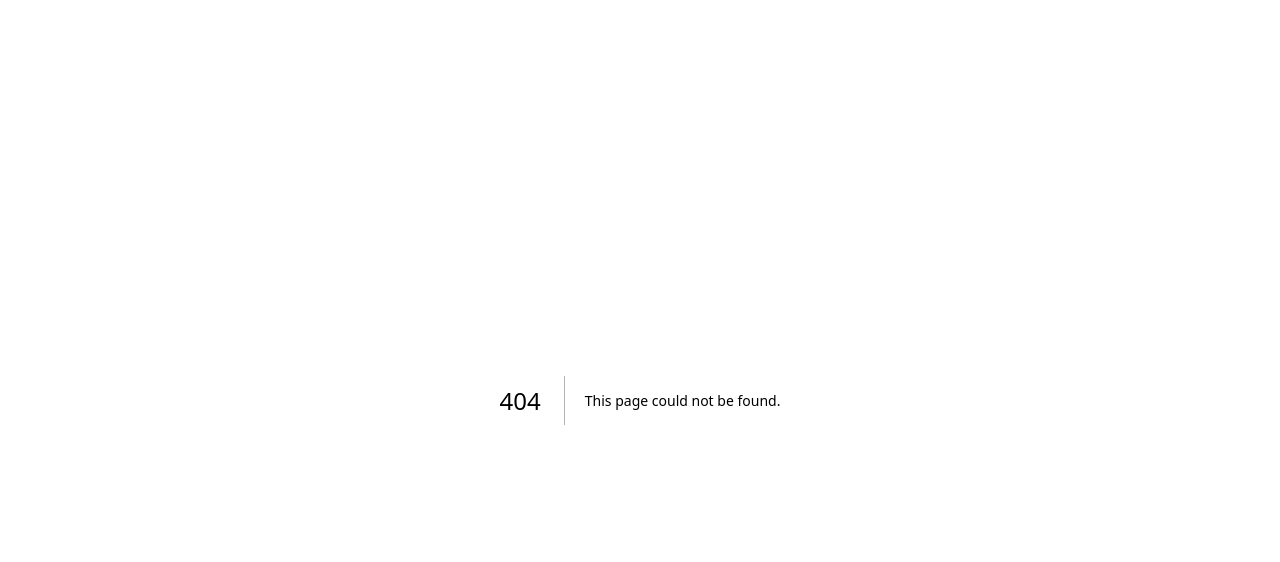
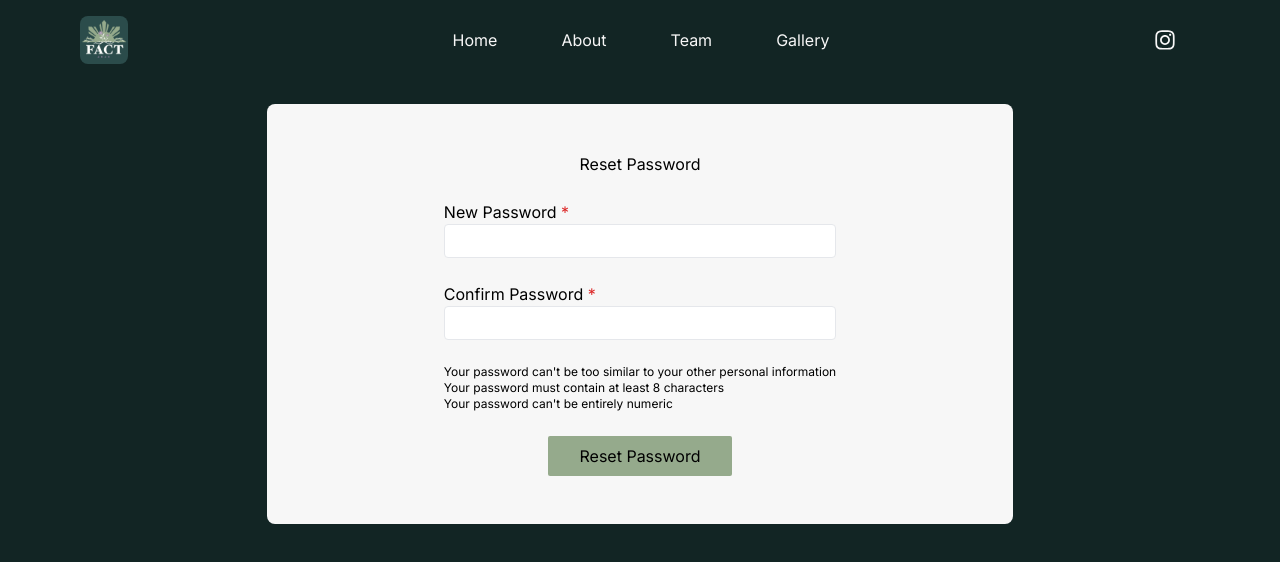
Before and after one commit to filipinx-americans-coming-together/fact-website-frontend, a Next.js app: page /my-fact/reset-password/1 in a window 1280 px wide. Before the commit this address had no page. Shown: the top 562 px of the page. Built offline with nearby package versions, Linux system fonts and the light colour scheme.

Commit message:
added reset password page layout

```diff
--- /dev/null
+++ b/src/app/my-fact/reset-password/[slug]/page.tsx
@@ -0,0 +1,75 @@
+"use client";
+
+import FormContainer from "@/components/formatting/FormContainer";
+import Navbar from "@/components/navigation/Navbar";
+import TextInput from "@/components/ui/TextInput";
+import { useRouter } from "next/router";
+import { useState } from "react";
+
+interface PasswordData {
+    password: string;
+    confirm_password: string;
+}
+
+export default function ResetPassword({
+    params,
+}: {
+    params: { slug: string };
+}) {
+    const token = params.slug;
+
+    const [passwords, setPasswords] = useState<Object>({
+        password: "",
+        confirm_password: "",
+    });
+
+    const [clientError, setClientError] = useState<string | undefined>();
+
+    return (
+        <>
+            <Navbar />
+            <br />
+            <FormContainer
+                submitText="Reset Password"
+                formName="setPassword"
+                onSubmit={() => {
+                    if (
+                        (passwords as PasswordData).password !==
+                        (passwords as PasswordData).confirm_password
+                    ) {
+                        setClientError("Passwords do not match");
+                        return;
+                    } else {
+                        setClientError(undefined);
+                    }
+                }}
+                isLoading={false}
+                errorMessage={clientError ? clientError : undefined}
+            >
+                <h1>Reset Password</h1>
+                <TextInput
+                    label="New Password"
+                    id="password"
+                    setState={setPasswords}
+                    showCharacters={false}
+                    required
+                />
+                <TextInput
+                    label="Confirm Password"
+                    id="confirm_password"
+                    setState={setPasswords}
+                    showCharacters={false}
+                    required
+                />
+                <ul className="text-xs">
+                    <li>
+                        Your password can't be too similar to your other
+                        personal information
+                    </li>
+                    <li>Your password must contain at least 8 characters</li>
+                    <li>Your password can't be entirely numeric</li>
+                </ul>
+            </FormContainer>
+        </>
+    );
+}
```
